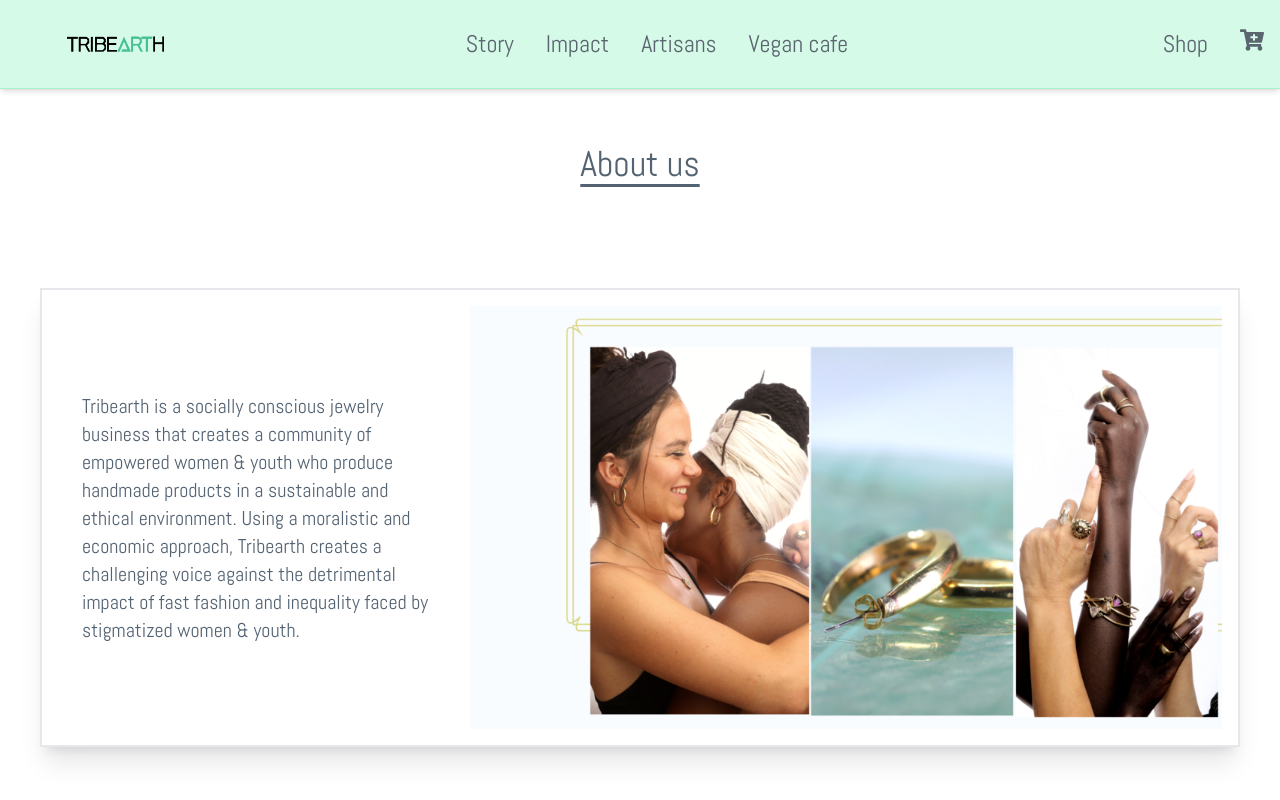
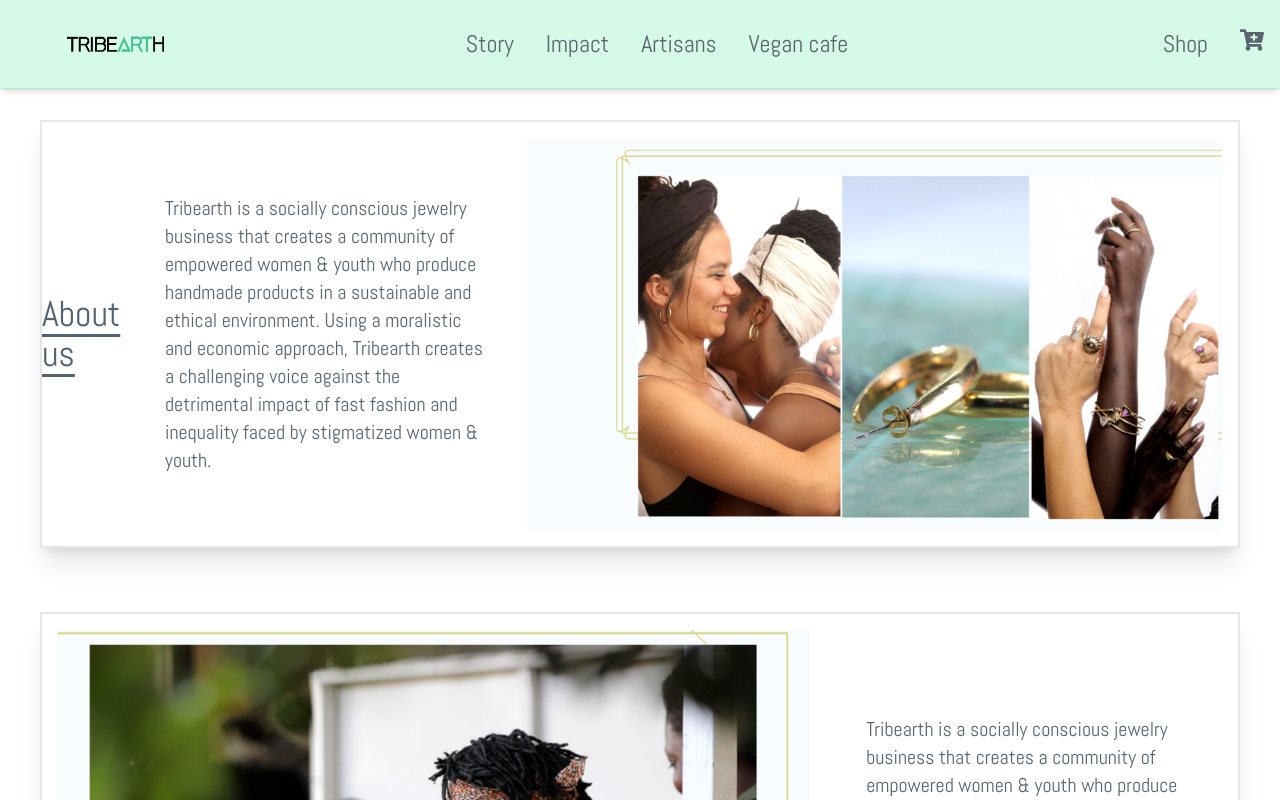
Before and after one commit to MatthewsRicky/tribearth, a React (Vite) app in the folder tribearth/: page /Story in a window 1280 px wide. Shown: the top 800 px of the page. Built offline with nearby package versions, Linux system fonts and the light colour scheme; a web font is replaced by a local one.

Commit message:
Update Story.jsx

```diff
--- a/tribearth/src/pages/Story.jsx
+++ b/tribearth/src/pages/Story.jsx
@@ -9,11 +9,12 @@ function Storypage() {
     <div className='relative '>
       <Nav></Nav>
       <div className='flex flex-col justify-around pt-20'>
-        <div className='flex'>
-          <h1 className="text-4xl bold underline underline-offset-8 py-4 mx-auto my-12">About us</h1>
-        </div>
+
         <div className='flex flex-col p-2'>
           <div className='flex justify-between items-center h-full flex-col md:flex-row m-8 bg-transparent border-2 shadow-xl'>
+            <div className='flex'>
+              <h1 className="text-4xl bold underline underline-offset-8 py-4 mx-auto my-2">About us</h1>
+            </div>
             <p className=" p-2 text-xl text-left w-full bold ml-8 mx-4 md:w-[40%]">
               Tribearth is a socially conscious jewelry business that creates a community of empowered women & youth who produce handmade products in a sustainable and ethical environment. Using a moralistic and economic approach, Tribearth creates a challenging voice against the detrimental impact of fast fashion and inequality faced by stigmatized women & youth.
             </p>
```
